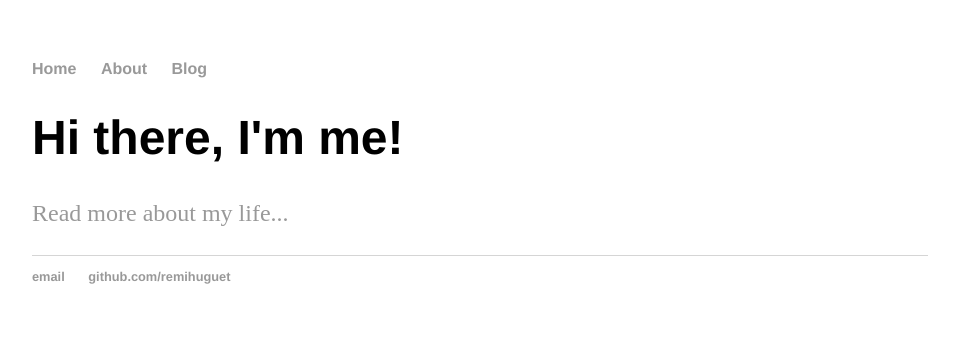
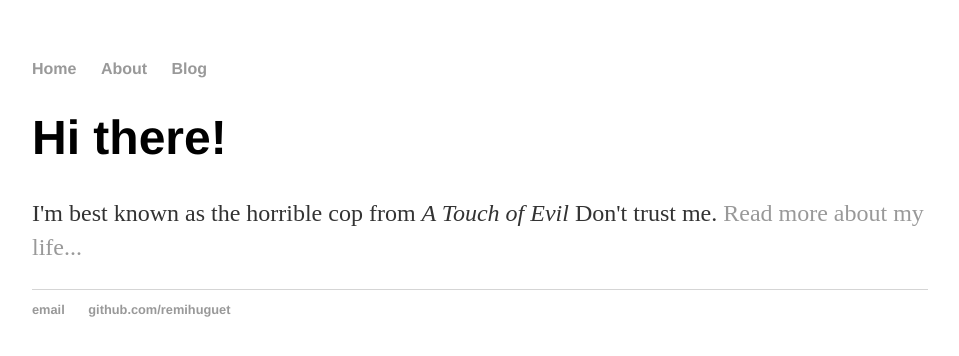
Before and after one commit to remihuguet/remihuguet.github.io, a Jekyll site: the page built from index.html, in a window 1280 px wide. Shown: the top 356 px of the page, without its empty margins (160-1119 px from the left). Built offline with Jekyll 4.4.1, drawn with Linux system fonts in a browser that asks for light colours.

Commit message:
Update index.html
Update index.html to use default jekyll layout

```diff
--- a/index.html
+++ b/index.html
@@ -1,29 +1,8 @@
-<!DOCTYPE html>
-<html>
-	<head>
-		<title>Rémi Huguet, this is a test</title>
-		<!-- link to main stylesheet -->
-		<link rel="stylesheet" type="text/css" href="/css/main.css">
-	</head>
-	<body>
-		<nav>
-    		<ul>
-        		<li><a href="/">Home</a></li>
-	        	<li><a href="/about">About</a></li>
-        		<li><a href="/blog">Blog</a></li>
-    		</ul>
-		</nav>
-		<div class="container">
-    		<div class="blurb">
-        		<h1>Hi there, I'm me!</h1>
-				<p><a href="/about">Read more about my life...</a></p>
-    		</div><!-- /.blurb -->
-		</div><!-- /.container -->
-		<footer>
-    		<ul>
-        		<li><a href="mailto:revanphy@gmail.com">email</a></li>
-        		<li><a href="https://github.com/remihuguet">github.com/remihuguet</a></li>
-			</ul>
-		</footer>
-	</body>
-</html>
+---
+layout: default
+title: Rémi Huguet, this is a test
+---
+<div class="blurb">
+	<h1>Hi there!</h1>
+	<p>I'm best known as the horrible cop from <em>A Touch of Evil</em> Don't trust me. <a href="/about">Read more about my life...</a></p>
+</div><!-- /.blurb -->
```
